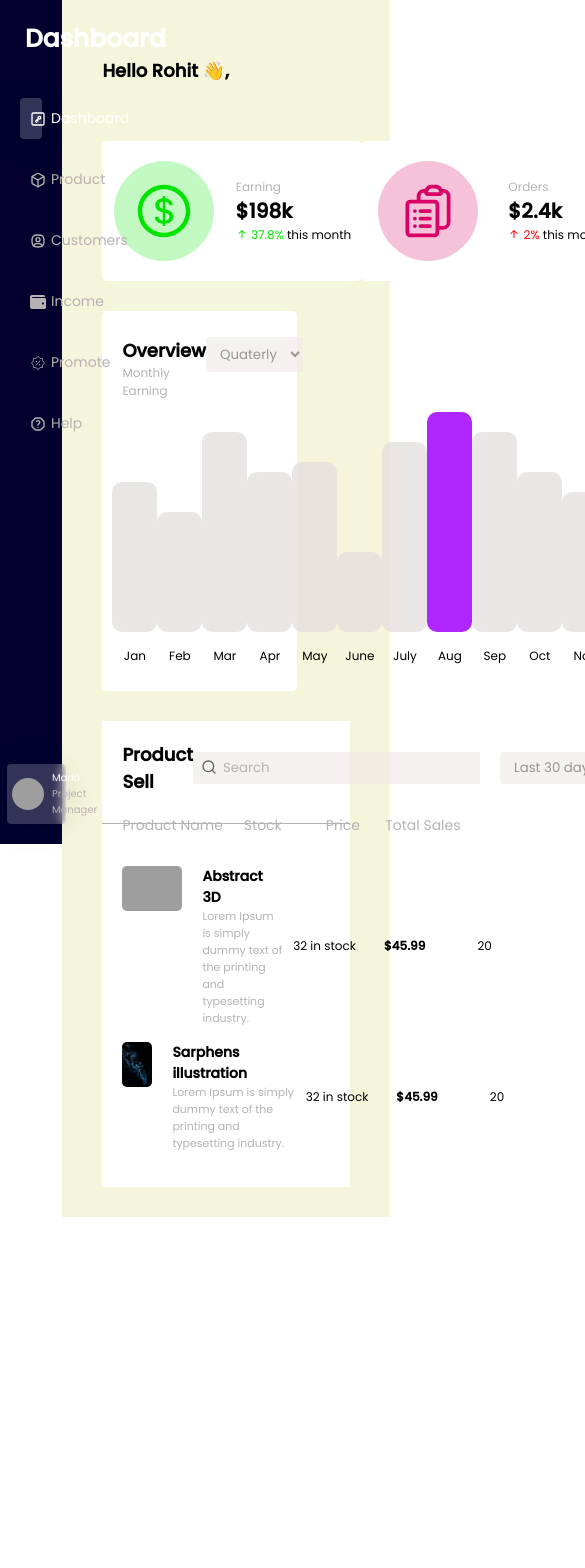
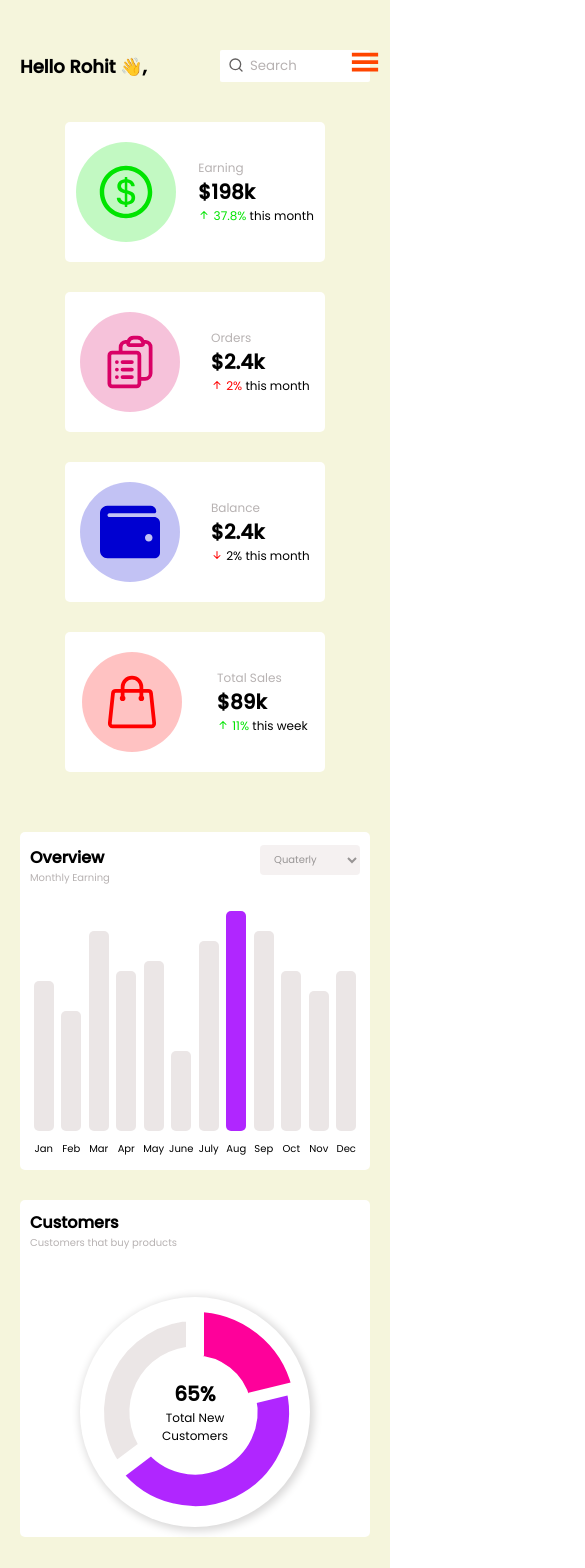
Before and after one commit to Mariobuddy/fitpro, a React (Create React App) app: page /dashboard in a window 390 px wide. Shown: the top 1568 px of the page, 585 px wide, since content can reach past the window. Before the commit the page ends 1217 px from the top, so only its background shows below. Built offline with nearby package versions, Linux system fonts and the light colour scheme; grey boxes are pictures that could not be loaded; a web font is replaced by a local one.

Commit message:
6 commit

```diff
--- a/src/Page/DashBoard/BarChart.jsx
+++ b/src/Page/DashBoard/BarChart.jsx
@@ -31,7 +31,10 @@ const BarChart = () => {
         {data.map((val, i) => {
           return (
             <div className="inner-chart" key={i}>
-              <div className="bar-in" style={{ height: val.height,backgroundColor:val.color }}></div>
+              <div
+                className="bar-in"
+                style={{ height: val.height, backgroundColor: val.color }}
+              ></div>
               <p>{val.des}</p>
             </div>
           );
@@ -106,4 +109,43 @@ const Wrapper = styled.div`
       }
     }
   }
+
+  @media (min-width: 360px) and (max-width: 768px) {
+    width: 100%;
+    padding: 0rem 0rem;
+    height: 40vh;
+    margin-bottom: 3rem;
+    .c-top {
+      padding: 0rem 1rem;
+
+      .c-left {
+        p {
+          &:nth-child(1) {
+            font-size: 1.6rem;
+          }
+          &:nth-child(2) {
+            font-size: 1rem;
+          }
+        }
+      }
+      select {
+        width: 10rem;
+        height: 3rem;
+        font-size: 1rem;
+      }
+    }
+
+    .chart {
+      .inner-chart {
+        .bar-in {
+          border-radius: 0.5rem;
+          width: 2rem;
+        }
+        p {
+          margin-top: 1rem;
+          font-size: 1rem;
+        }
+      }
+    }
+  }
 `;
--- a/src/Page/DashBoard/CircleChart.jsx
+++ b/src/Page/DashBoard/CircleChart.jsx
@@ -1,26 +1,26 @@
 import React from "react";
 import styled from "styled-components";
 import { Doughnut } from "react-chartjs-2";
-import {Chart, ArcElement} from 'chart.js'
+import { Chart, ArcElement } from "chart.js";
 Chart.register(ArcElement);
 
 const CircleChart = () => {
   const data = {
-    labels: ['Red', 'Blue', 'Yellow'],
+    labels: ["Red", "Blue", "Yellow"],
     datasets: [
       {
         data: [180, 370, 300],
-        backgroundColor: ['#fe019a','#B026FF ', '#e4ddddba'],
-        borderWidth:[0,12,18],
+        backgroundColor: ["#fe019a", "#B026FF ", "#e4ddddba"],
+        borderWidth: [0, 12, 18],
         radius: 100,
         hoverOffset: 20,
       },
     ],
   };
 
-  let options={
-    cutout:60
-  }
+  let options = {
+    cutout: 60,
+  };
   return (
     <Wrapper>
       <div className="cir-top">
@@ -28,7 +28,7 @@ const CircleChart = () => {
         <p>Customers that buy products</p>
       </div>
       <div className="cir-bottom">
-        <Doughnut data={data} options={options}/>
+        <Doughnut data={data} options={options} />
         <div className="mid">
           <p>65%</p>
           <p>Total New</p>
@@ -96,4 +96,22 @@ const Wrapper = styled.div`
       }
     }
   }
+
+  @media (min-width: 360px) and (max-width: 768px) {
+    width: 100%;
+    height: 40vh;
+    padding: 1rem 1rem;
+    margin-bottom: 3rem;
+    .cir-top {
+      p {
+        &:nth-child(1) {
+          font-size: 1.6rem;
+        }
+
+        &:nth-child(2) {
+          font-size: 1rem;
+        }
+      }
+    }
+  }
 `;
--- a/src/Page/DashBoard/DashBoard.jsx
+++ b/src/Page/DashBoard/DashBoard.jsx
@@ -20,7 +20,7 @@ const DashBoard = () => {
       icon: <AiOutlineDollar style={{ color: "#00E400", fontSize: "6rem" }} />,
       day: "this month",
       val: "37.8%",
-      bar: <HiArrowUp style={{ color: "#00E400" ,paddingTop:"0.2rem"}} />,
+      bar: <HiArrowUp style={{ color: "#00E400", paddingTop: "0.2rem" }} />,
       money: "$198k",
       description: "Earning",
     },
@@ -35,7 +35,7 @@ const DashBoard = () => {
       ),
       day: "this month",
       val: "2%",
-      bar: <HiArrowUp style={{ color: "#FF0000" ,paddingTop:"0.2rem"}} />,
+      bar: <HiArrowUp style={{ color: "#FF0000", paddingTop: "0.2rem" }} />,
       money: "$2.4k",
       description: "Orders",
     },
@@ -46,7 +46,7 @@ const DashBoard = () => {
       icon: <FaWallet style={{ color: "#0000D1", fontSize: "6rem" }} />,
       day: "this month",
       val: "2%",
-      bar: <HiArrowDown style={{ color: "#FF0000",paddingTop:"0.2rem"}} />,
+      bar: <HiArrowDown style={{ color: "#FF0000", paddingTop: "0.2rem" }} />,
       money: "$2.4k",
       description: "Balance",
     },
@@ -59,7 +59,7 @@ const DashBoard = () => {
       ),
       day: "this week",
       val: "11%",
-      bar: <HiArrowUp style={{ color: "#00E400",paddingTop:"0.2rem" }} />,
+      bar: <HiArrowUp style={{ color: "#00E400", paddingTop: "0.2rem" }} />,
       money: "$89k",
       description: "Total Sales",
     },
@@ -155,6 +155,7 @@ const Wrapper = styled.div`
     justify-content: space-between;
     align-items: center;
     margin-bottom: 3rem;
+    flex-wrap: wrap;
 
     .card-main {
       width: 26rem;
@@ -199,4 +200,39 @@ const Wrapper = styled.div`
     align-items: center;
     margin-bottom: 3rem;
   }
+
+  @media (min-width: 360px) and (max-width: 768px) {
+    justify-content: center;
+    padding: 5rem 2rem 3rem 2rem;
+
+    .top {
+      margin-bottom: 4rem;
+      .search-div {
+        input {
+          width: 15rem;
+
+          &::placeholder {
+            color: #b7b2b2;
+          }
+        }
+      }
+    }
+
+    .card {
+      justify-content: center;
+      margin-bottom: 3rem;
+
+      .card-main {
+        margin-bottom: 3rem;
+      }
+    }
+
+    .graph {
+      display: flex;
+      justify-content: center;
+      align-items: center;
+      margin-bottom: 3rem;
+      flex-direction: column;
+    }
+  }
 `;
--- a/src/Page/DashBoard/ProductSell.jsx
+++ b/src/Page/DashBoard/ProductSell.jsx
@@ -79,11 +79,11 @@ const Wrapper = styled.div`
   position: relative;
 
   &::after {
-    content: ""; /* The pseudo-element must have content */
-    display: block; /* Make the pseudo-element a block-level element */
-    height: 1px; /* Set the height to create the line thickness */
-    width: 100%; /* Set the width to make it span the entire width of the parent element */
-    background-color: #b7b2b2; /* Set the line color */
+    content: "";
+    display: block;
+    height: 1px;
+    width: 100%;
+    background-color: #b7b2b2;
     margin-top: 10px;
     position: absolute;
     top: 9.2rem;
@@ -142,12 +142,8 @@ const Wrapper = styled.div`
           display: flex;
           justify-content: center;
           align-items: center;
-          &:nth-child(1) {
-          }
           &:nth-child(2) {
             font-weight: bold;
-          }
-          &:nth-child(3) {
           }
         }
       }
@@ -231,12 +227,93 @@ const Wrapper = styled.div`
         display: flex;
         justify-content: center;
         align-items: center;
-        &:nth-child(1) {
+      }
+    }
+  }
+
+  @media (min-width: 360px) and (max-width: 768px) {
+    padding: 1rem 1rem;
+
+    &::after {
+      top: 12rem;
+      left: 0;
+    }
+
+    .pro-main {
+      margin-top: 3rem;
+      display: flex;
+      flex-direction: column;
+
+      .main-OneDiv {
+        display: flex;
+        justify-content: space-between;
+        align-items: center;
+        margin-bottom: 1.5rem;
+        .this-left {
+          display: flex;
+          width: fit-content;
+
+          img {
+            width: 8rem;
+            height: 3rem;
+          }
+
+          .left-detail {
+            margin-left: 1rem;
+            flex-direction: column;
+            p {
+              &:nth-child(1) {
+                font-size: 1.2rem;
+              }
+              &:nth-child(2) {
+                font-size: 1rem;
+              }
+            }
+          }
         }
-        &:nth-child(2) {
+
+        .this-right {
+          width: 15rem;
+
+          p {
+            font-size: 1rem;
+            white-space: nowrap;
+          }
         }
-        &:nth-child(3) {
+      }
+    }
+
+    .pro-top {
+      justify-content: center;
+      flex-wrap: wrap;
+
+      p {
+        font-size: 1.6rem;
+        margin-bottom: 1rem;
+      }
+
+      .mix-pro {
+        select {
+          width: 12rem;
+          height: 3rem;
+          font-size: 1rem;
         }
+      }
+      .search-div {
+        margin-right: 4rem;
+        input {
+          width: 12rem;
+        }
+      }
+    }
+
+    .pro-name {
+      p {
+        font-size: 1rem;
+      }
+
+      .inner-name {
+        width: 15rem;
       }
     }
   }
--- a/src/Page/Home/Home.jsx
+++ b/src/Page/Home/Home.jsx
@@ -11,17 +11,26 @@ import { FiBox } from "react-icons/fi";
 import { TbHelpOctagon } from "react-icons/tb";
 import { MdKeyboardArrowDown } from "react-icons/md";
 import rohit from "../../Assets/main.jpg";
+import { GiHamburgerMenu } from "react-icons/gi";
+import { AiOutlineClose } from "react-icons/ai";
 
 const Home = () => {
   const location = useLocation();
   const [currentSelect, setCurrentSelect] = useState(location.pathname);
+  const [show, setShow] = useState(false);
+  let Toggle = () => {
+    setShow(!show);
+  };
 
   const handnav = (val) => {
     setCurrentSelect(val);
   };
   return (
     <Wrapper>
-      <div className="left">
+      <div
+        className="left"
+        style={{ display: show || window.innerWidth > 768 ? "flex" : "none" }}
+      >
         <div className="link">
           <p>
             <TbSettings2 className="setting" />
@@ -129,6 +138,13 @@ const Home = () => {
           <MdKeyboardArrowDown className="down-arrow" />
         </div>
       </div>
+      <div className="mobile">
+        {show ? (
+          <AiOutlineClose className="logo1" onClick={Toggle} />
+        ) : (
+          <GiHamburgerMenu className="logo1" onClick={Toggle} />
+        )}
+      </div>
       <div className="right">
         <Outlet />
       </div>
@@ -140,6 +156,11 @@ export default Home;
 
 const Wrapper = styled.div`
   display: flex;
+  background-color: #f5f5dc;
+
+  .mobile {
+    display: none;
+  }
 
   .active {
     background: rgba(255, 255, 255, 0.2);
@@ -160,7 +181,6 @@ const Wrapper = styled.div`
     display: flex;
     flex-direction: column;
     margin-left: 16vw;
-    background-color: #f5f5dc;
   }
 
   .left {
@@ -262,4 +282,44 @@ const Wrapper = styled.div`
       }
     }
   }
+
+  @media (min-width: 360px) and (max-width: 768px) {
+    .mobile {
+      display: inline-flex;
+      height: 100%;
+      justify-content: space-between;
+      align-items: center;
+      margin-left: 0rem;
+      position: fixed;
+      top: -36rem;
+      z-index: 99999999;
+      right: 1rem;
+
+      .logo1 {
+        cursor: pointer;
+        font-size: 3rem;
+        color: orangered;
+      }
+    }
+    .right {
+      width: 100vw;
+      height: 100%;
+      flex-direction: column;
+      margin-left: 0vw;
+    }
+
+    .left {
+      background-color: #03002e;
+      padding: 2rem;
+      width: 100%;
+      height: fit-content;
+      display: none;
+
+      .profile {
+        margin-left: 0rem;
+        width: 100%;
+        margin-top: 10rem;
+      }
+    }
+  }
 `;
```
